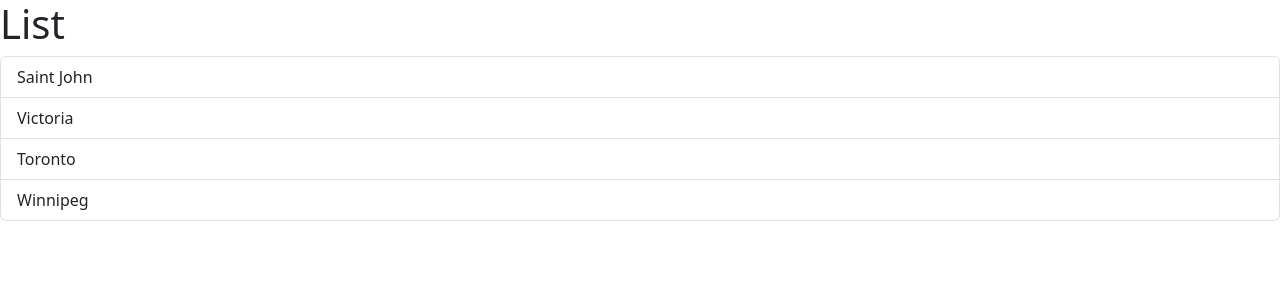
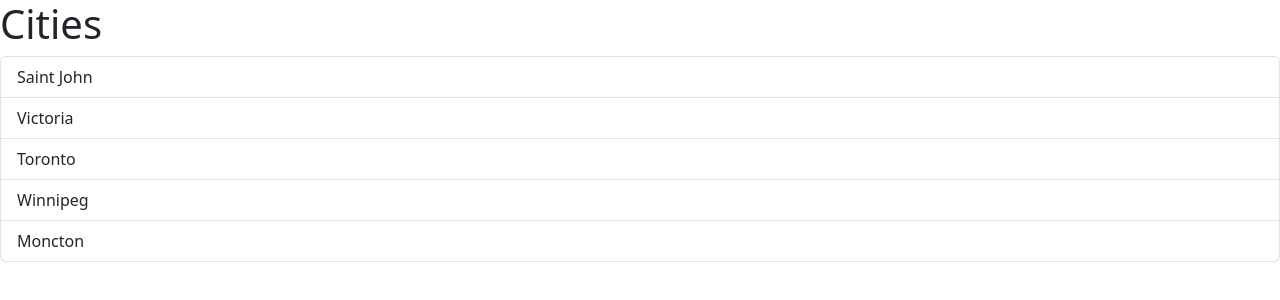
Before and after one commit to ClarkTheCoder/react-refresher, a React (Vite) app: page / in a window 1280 px wide. Shown: the top 300 px of the page. Built offline with nearby package versions, Linux system fonts and the light colour scheme.

Commit message:
refresher: passing data via props & passing functions via props

```diff
--- a/src/App.tsx
+++ b/src/App.tsx
@@ -1,7 +1,21 @@
 import ListGroup from "./components/ListGroup";
 
 function App() {
-  return <div><ListGroup></ListGroup></div>
+  let items = ["Saint John", "Victoria", "Toronto", "Winnipeg", "Moncton"];
+
+  const handleSelectItem = (item: string) => {
+    console.log(item);
+  };
+
+  return (
+    <div>
+      <ListGroup
+        items={items}
+        heading="Cities"
+        onSelectItem={handleSelectItem}
+      ></ListGroup>
+    </div>
+  );
 }
 
 export default App;
--- a/src/components/ListGroup.tsx
+++ b/src/components/ListGroup.tsx
@@ -2,18 +2,18 @@
 // import { MouseEvent } from "react";
 import { useState } from "react";
 
-function ListGroup() {
-  let items = ["Saint John", "Victoria", "Toronto", "Winnipeg"];
+interface Props {
+  items: string[];
+  heading: string;
+  onSelectItem: (item: string) => void;
+}
+
+function ListGroup({ items, heading, onSelectItem }: Props) {
   const [selectedIndex, setSelectedIndex] = useState(-1);
-
-  // event handler
-  // const handleClick = (event: MouseEvent) => {
-  //   console.log(event);
-  // };
 
   return (
     <>
-      <h1>List</h1>
+      <h1>{heading}</h1>
       {items.length === 0 && <p>No item found</p>}
       <ul className="list-group">
         {items.map((item, index) => (
@@ -25,6 +25,7 @@
             }
             onClick={() => {
               setSelectedIndex(index);
+              onSelectItem(item);
             }}
             key={item}
           >
```
